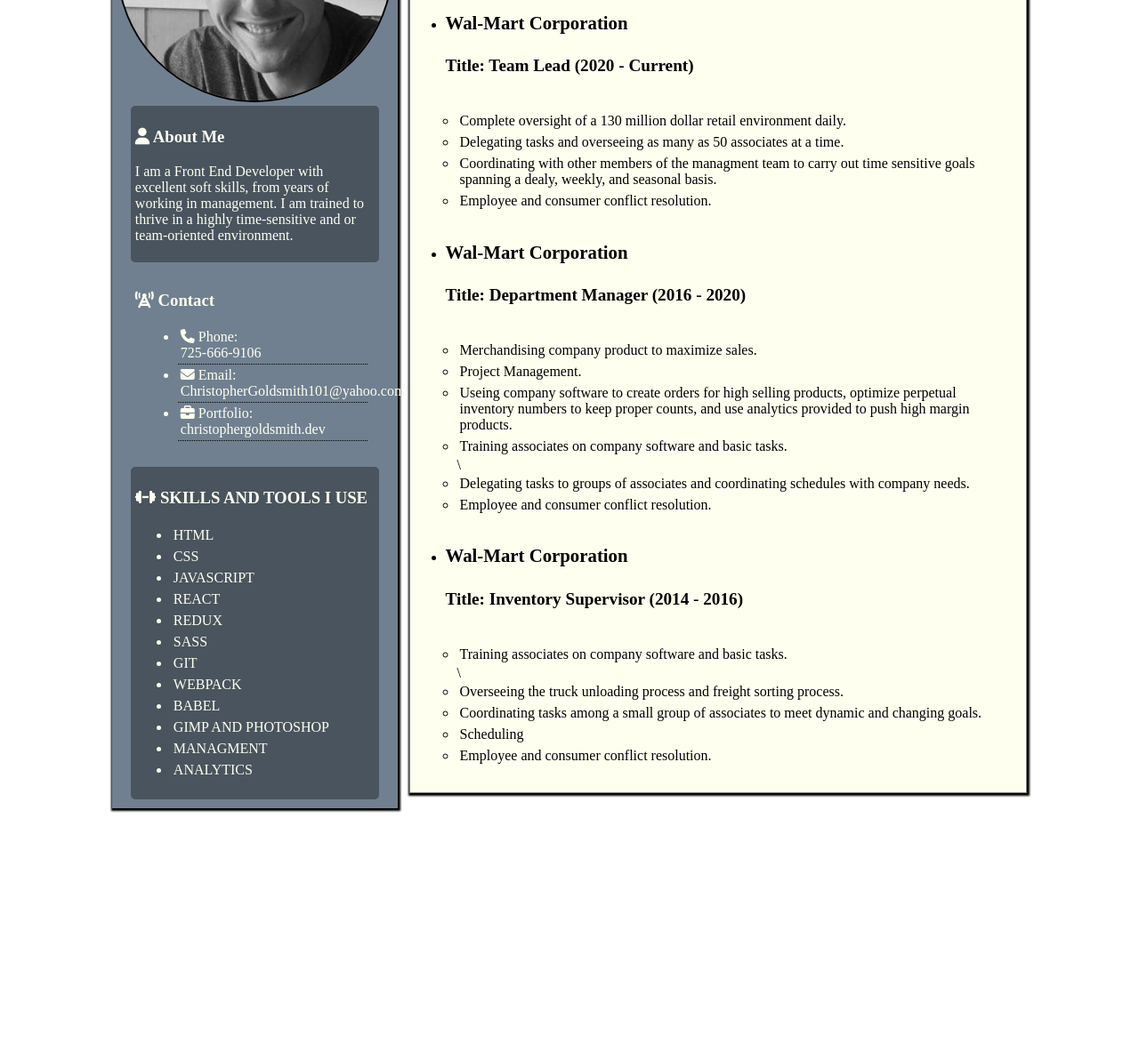
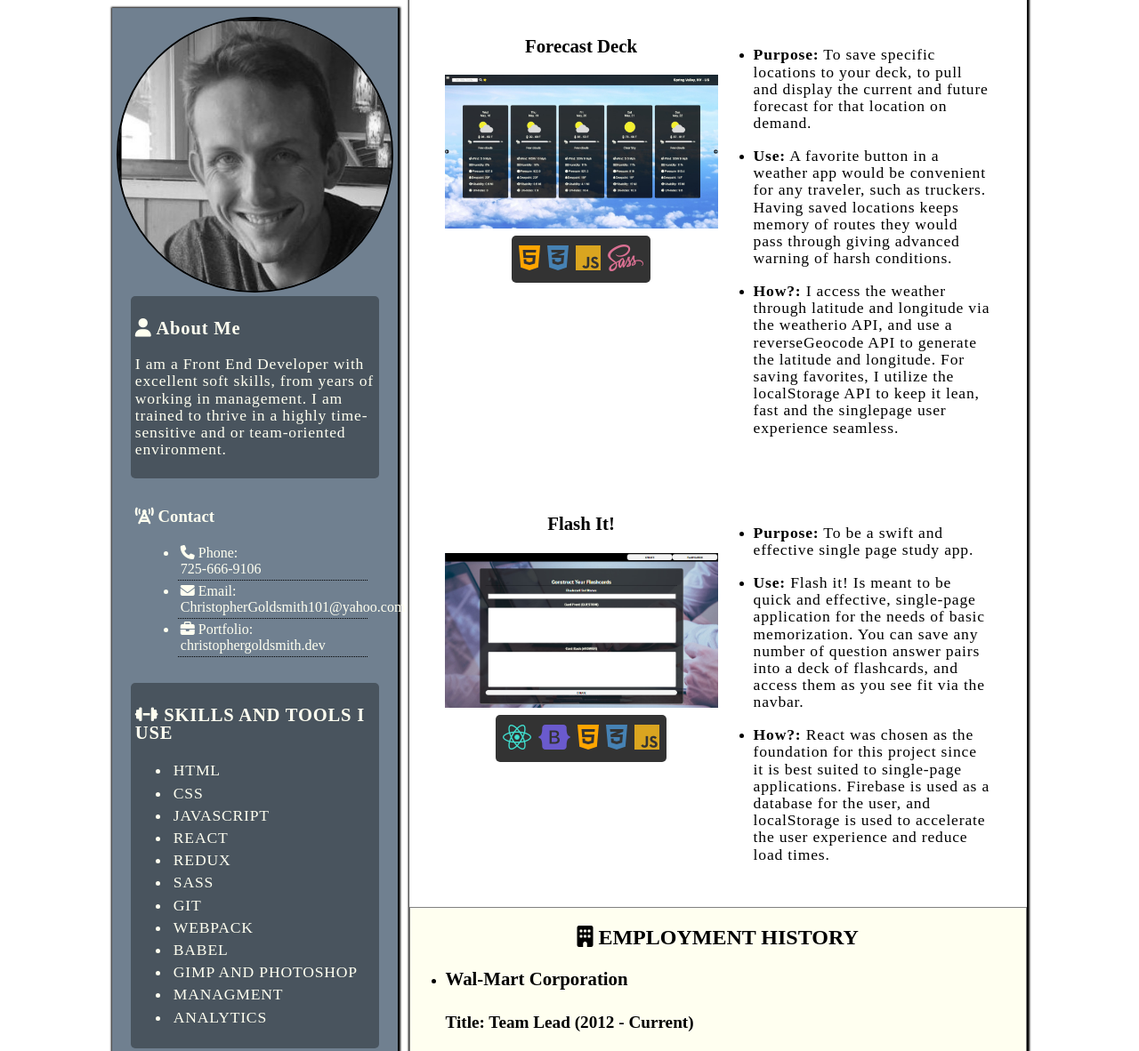
Before and after one commit to ChristopherNoelGoldsmith/resume, a website: page index.html in a window 1280 px wide. Shown: the part 215-1397 px from the top of the page at 89% size. Before the commit the page ends 1134 px from the top, so only its background shows below. Drawn offline with Linux system fonts and the light colour scheme.

Commit message:
projects added, edit work history

```diff
--- a/index.html
+++ b/index.html
@@ -9,147 +9,7 @@
         <title>Christopher Goldsmith Resume</title>
         <link rel="stylesheet"
             href="https://cdnjs.cloudflare.com/ajax/libs/font-awesome/6.1.1/css/all.min.css">
-        <style>
-            * {
-                box-sizing: border-box
-            }
-
-            body {
-                padding: 10px;
-                margin: 0;
-                width: 85vw;
-                display: flex;
-                justify-content: center;
-                align-items: center;
-                flex-direction: row;
-                margin: auto;
-                max-width: 1300px
-            }
-
-            main#resume-container {
-                padding: 0;
-                margin: auto;
-                display: flex;
-                justify-content: center;
-                align-items: center;
-                flex-direction: row
-            }
-
-            main#resume-container section#about-bar {
-                display: flex;
-                justify-content: center;
-                align-items: center;
-                flex-direction: column;
-                width: 30%;
-                margin: 0 0 0 0;
-                padding: 10px 5px;
-                background: #708090;
-                color: ivory;
-                box-shadow: 1px 1px 2px 2px #000
-            }
-
-            main#resume-container section#about-bar #picture {
-                width: 100%;
-                border-radius: 50%;
-                margin: auto;
-                align-self: center;
-                z-index: 100
-            }
-
-            main#resume-container section#about-bar #picture img {
-                width: 100%;
-                border-radius: inherit;
-                border: #000 2px solid;
-                margin: auto;
-            }
-
-            main#resume-container section#about-bar #about-me {
-                background: rgba(0, 0, 0, .35);
-                padding: 5px;
-                border-radius: 5px;
-                width: 90%
-            }
-
-            main#resume-container section#about-bar #about-me h3 {
-                text-align: left
-            }
-
-            main#resume-container section#about-bar #contact-me {
-                list-style: none;
-                padding: 5px;
-                margin: 1vh 0;
-                width: 90%
-            }
-
-            main#resume-container section#about-bar #contact-me li {
-                margin: 0 1vh;
-                border-bottom: 1px dotted #000;
-                padding: 3px
-            }
-
-            main#resume-container section#about-bar #skills {
-                background: rgba(0, 0, 0, .35);
-                padding: 5px;
-                border-radius: 5px;
-                width: 90%
-            }
-
-            main#resume-container section#about-bar #skills li {
-                text-align: left;
-                padding: 3px
-            }
-
-            main#resume-container section#experience-bar {
-                display: flex;
-                justify-content: center;
-                align-items: center;
-                flex-direction: column;
-                width: 65%;
-                margin: 0 0 0 1vw;
-                box-shadow: 1px 1px 2px 2px #000
-            }
-
-            main#resume-container #title-section {
-                text-align: center;
-                background: #708090;
-                color: ivory;
-                width: 100%;
-                border-bottom: 2px solid #000
-            }
-
-            main#resume-container #title-section h1 {
-                font-size: 2rem
-            }
-
-            main#resume-container #job-history {
-                background: ivory;
-                border: gray 1px solid
-            }
-
-            main#resume-container #job-history h2 {
-                text-align: center
-            }
-
-            main#resume-container #job-history h3 {
-                font-size: 1.3rem
-            }
-
-            main#resume-container #job-history h4 {
-                font-size: 1.2rem
-            }
-
-            main#resume-container #job-history ul {
-                margin-bottom: 2vh
-            }
-
-            main#resume-container #job-history ul li ul {
-                padding: 2%
-            }
-
-            main#resume-container #job-history ul li ul li {
-                padding: 3px
-            }
-        </style>
+        <link rel="stylesheet" href="./styles/resume.css">
     </head>
 
     <body>
@@ -228,6 +88,45 @@
                     <h1>CHRISTOPHER NOEL GOLDSMITH</h1>
                     <h3>FRONTEND DEVELOPER</h3>
                 </div>
+                <section id="projects">
+                    <header><h3><i class="fa-solid fa-folder-open"></i> Projects I've Created</h3></header>
+                    <div class="project">
+
+                        <figure class="desc"><div class="showcase"><h3>Forecast Deck</h3>
+                            <img src="./weather_project.jpg" alt="picture of Frecast Deck app">
+                        <div class="tech-stack">
+                            <i class="fa-brands fa-html5"></i>
+                            <i class="fa-brands fa-css3-alt"></i>
+                            <i class="fa-brands fa-js"></i>
+                            <i class="fa-brands fa-sass"></i>
+                        </div></div>
+                            <div class="desc">
+                                <ul><li><p><span>Purpose:</span> To save specific locations to your deck, to pull and display the current and future forecast for that location on demand.</p></li>
+                                    <li><p><span>Use:</span> A favorite button in a weather app would be convenient for any traveler, such as truckers.  Having saved locations keeps memory of routes they would pass through giving advanced warning of harsh conditions.</p></li>
+                                    <li><p><span>How?:</span> I access the weather through latitude and longitude via the weatherio API, and use a reverseGeocode API to generate the latitude and longitude.  For saving favorites, I utilize the localStorage API to keep it lean, fast and the singlepage user experience seamless.</p></li>
+                                    </ul></figure></div>
+
+                    </div>
+                    <div class="project">
+                        <figure>
+                            <div class="showcase"><h3>Flash It!</h3>
+                            <img src="./makesomeflashcards.jpg" alt="">
+                            <div class="tech-stack">
+                                <i class="fa-brands fa-react"></i>
+                                <i class="fa-brands fa-bootstrap"></i>
+                                <i class="fa-brands fa-html5"></i>
+                                <i class="fa-brands fa-css3-alt"></i>
+                                <i class="fa-brands fa-js"></i>
+                            </div>
+                            </div>
+
+                            <div class="desc">
+                                <ul><li><p><span>Purpose:</span> To be a swift and effective single page study app.</p></li>
+                                    <li><p><span>Use:</span> Flash it! Is meant to be quick and effective, single-page application for the needs of basic memorization. You can save any number of question answer pairs into a deck of flashcards, and access them as you see fit via the navbar.</p></li>
+                                    <li><p><span>How?:</span> React was chosen as the foundation for this project since it is best suited to single-page applications. Firebase is used as a database for the user, and localStorage is used to accelerate the user experience and reduce load times.</p></li>
+                                    </ul>
+                                </div></figure></div>
+                </section>
                 <div id="job-history">
                     <h2><i class="fa-solid fa-building"></i> EMPLOYMENT
                         HISTORY</h2>
@@ -236,7 +135,7 @@
                             <h3>Wal-Mart Corporation</h3>
 
                             <p>
-                            <h4>Title: Team Lead (2020 - Current)</h4>
+                            <h4>Title: Team Lead (2012 - Current)</h4>
                             <ul>
                                 <li>Complete oversight of a 130 million
                                     dollar retail environment daily.</li>
@@ -249,56 +148,16 @@
                                     and seasonal basis.</li>
                                 <li>Employee and consumer conflict
                                     resolution.</li>
-                            </ul>
-                            </p>
-                        </li>
-                        <li>
-                            <h3>Wal-Mart Corporation</h3>
-
-                            <p>
-                            <h4>Title: Department Manager (2016 - 2020)
-                            </h4>
-                            <ul>
-                                <li>Merchandising company product to maximize
-                                    sales.</li>
-                                <li>Project Management.</li>
                                     <li>Useing company software to
                                         create orders for high selling
                                         products, optimize perpetual inventory
                                         numbers to keep proper counts, and use
                                         analytics provided to push high margin
                                         products.</li>
-                                <li>Training associates on company software
-                                    and basic tasks.</li>
-                                \ <li>Delegating tasks to groups of
-                                    associates and coordinating schedules
-                                    with company needs.</li>
-                                <li>Employee and consumer conflict
-                                    resolution.</li>
                             </ul>
                             </p>
                         </li>
-                        <li>
-                            <h3>Wal-Mart Corporation</h3>
 
-                            <p>
-                            <h4>Title: Inventory Supervisor (2014 - 2016)
-                            </h4>
-                            <ul>
-                                <li>Training associates on company software
-                                    and basic tasks.</li>
-                                \ <li>Overseeing the truck unloading
-                                    process and freight sorting process.
-                                </li>
-                                <li>Coordinating tasks among a small group
-                                    of associates to meet dynamic and
-                                    changing goals.</li>
-                                <li>Scheduling</li>
-                                <li>Employee and consumer conflict
-                                    resolution.</li>
-                            </ul>
-                            </p>
-                        </li>
                     </ul>
                 </div>
 
--- a/sass/resume.scss
+++ b/sass/resume.scss
@@ -46,7 +46,6 @@
         border-radius: inherit;
         border: #000 2px solid;
         margin: auto;
-
       }
     }
 
@@ -55,6 +54,9 @@
       padding: 5px;
       border-radius: 5px;
       width: 90%;
+      letter-spacing: 0.05rem;
+      line-height: 1.2rem;
+      font-size: 1.1rem;
 
       h3 {
         text-align: left;
@@ -79,6 +81,9 @@
       padding: 5px;
       border-radius: 5px;
       width: 90%;
+      letter-spacing: 0.05rem;
+      line-height: 1.2rem;
+      font-size: 1.1rem;
 
       li {
         text-align: left;
@@ -106,7 +111,75 @@
       font-size: 2rem;
     }
   }
+  section#projects {
+    @include flexit;
+    flex-direction: column;
+    width: 100%;
+    header h3 {
+      font-size: 1.5rem;
+    }
+    .project {
+      @include flexit;
+      flex-direction: column;
+      width: 100%;
 
+      figure {
+        @include flexit;
+        flex-direction: row;
+        .showcase {
+          @include flexit;
+          flex-direction: column;
+          width: 50%;
+          align-self: flex-start;
+          h3 {
+            font-size: 1.3rem;
+          }
+          img {
+            width: 100%;
+          }
+          .tech-stack {
+            background: #333;
+            border-radius: 5px;
+            font-size: 2rem;
+            padding: 0.5rem;
+            margin: 0.5rem;
+            i.fa-react {
+              color: turquoise;
+            }
+            i.fa-bootstrap {
+              color: slateblue;
+            }
+            i.fa-html5 {
+              color: orange;
+            }
+            i.fa-css3-alt {
+              color: steelblue;
+            }
+            i.fa-js {
+              color: goldenrod;
+            }
+            i.fa-sass {
+              color: palevioletred;
+            }
+          }
+        }
+        .desc {
+          @include flexit;
+          flex-direction: column;
+          text-align: left;
+          width: 50%;
+          ul li p {
+            letter-spacing: 0.05rem;
+            line-height: 1.2rem;
+            font-size: 1.1rem;
+            span {
+              font-weight: 600;
+            }
+          }
+        }
+      }
+    }
+  }
   #job-history {
     background: ivory;
     border: gray 1px solid;
@@ -127,13 +200,11 @@
       margin-bottom: 2vh;
 
       li ul {
-
         padding: 2%;
 
         li {
           padding: 3px;
         }
-
       }
     }
   }
```
Also changed, not shown: makesomeflashcards.jpg (added), styles/resume.css, weather_project.jpg (added). Lines whose indentation alone changed are shown as unchanged.
